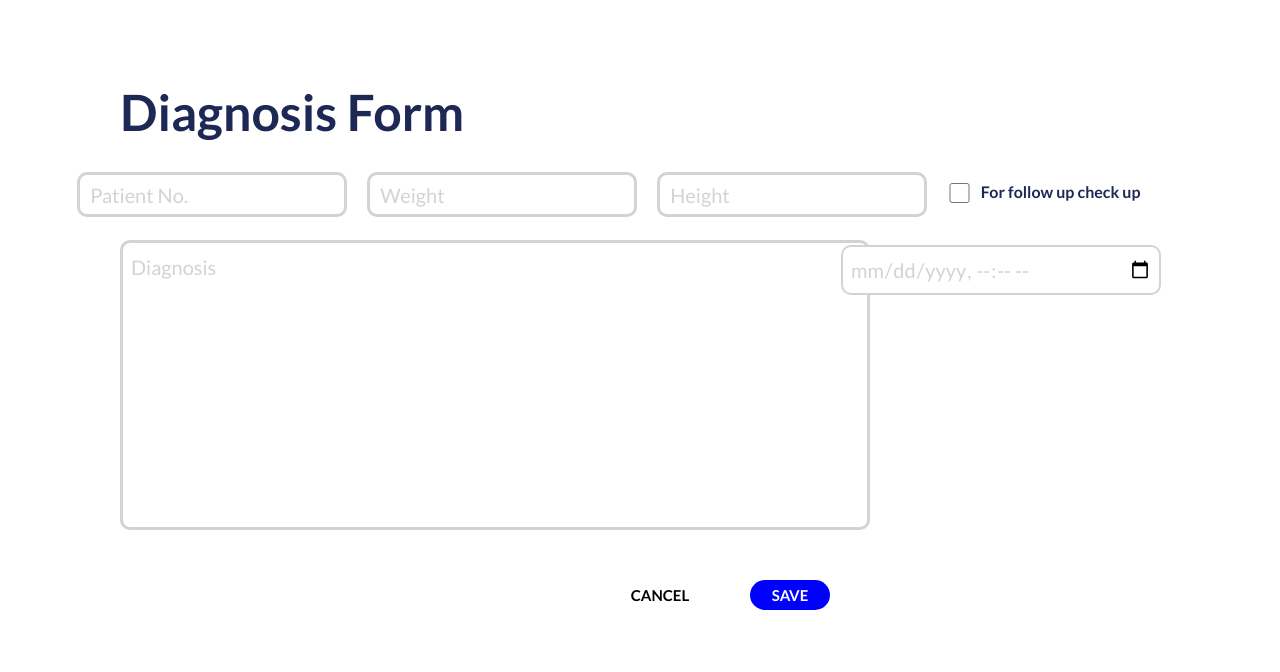
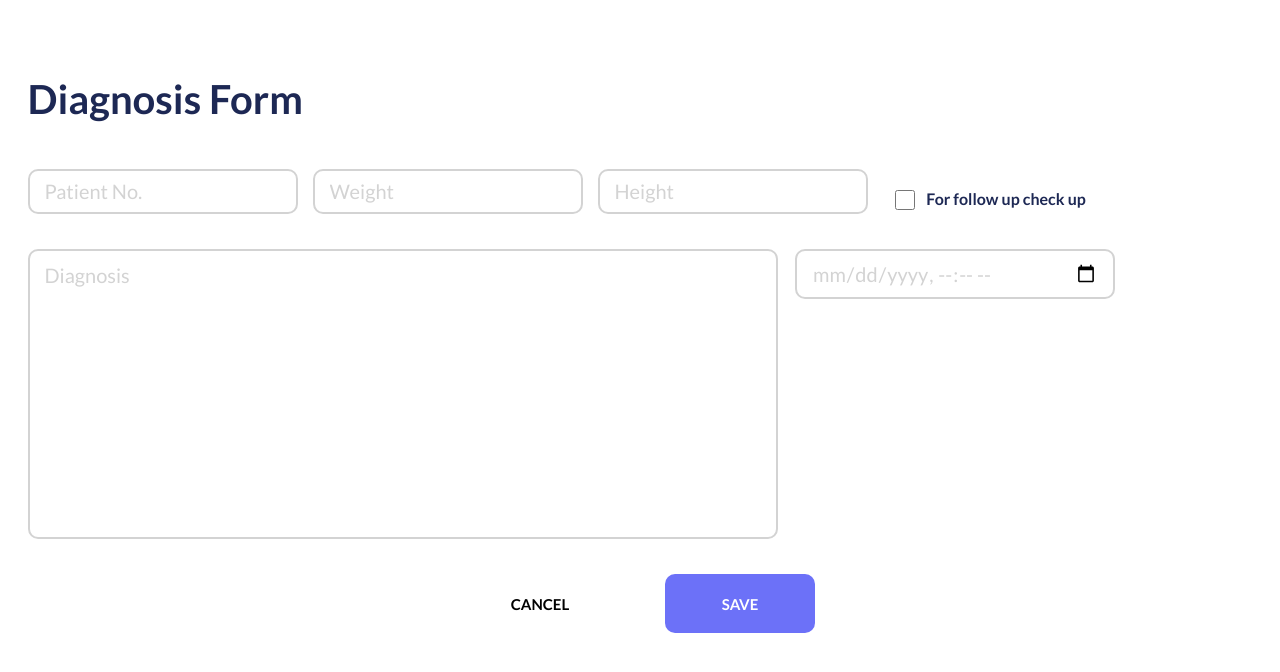
Before and after one commit to keiruu/CIT214-Patient-Tracking-System, a Next.js app: page /diagnosis in a window 1280 px wide. Shown: the top 672 px of the page. Built offline with nearby package versions, Linux system fonts and the light colour scheme.

Commit message:
Fixed form layouts

```diff
--- a/pages/diagnosis.js
+++ b/pages/diagnosis.js
@@ -1,15 +1,17 @@
 import React, { Component } from 'react'
 import styles from '../styles/Diagnosis.module.css'
+import { useRouter } from 'next/router'
 
-function diagnosis() {
+function Diagnosis() {
+  const router = useRouter()
+
   return (
-    <div className= {styles.diagnosisContainer}>
+    <div className={styles.diagnosisContainer}>
 
-      <div className= {styles.headerD}>
+      <form>
+        <div className={styles.headerD}>
           <h1> Diagnosis Form </h1>
         </div>
-
-      <form>
         <div className= {styles.patientsInfoContainer}>
           <div className= {styles.field}>
             <input type= "tel" name= "phone" placeholder= "Patient No."/>
@@ -31,6 +33,7 @@ function diagnosis() {
         </div>
 
 
+        <div className={styles.row2}>
           <div className= {styles.inputDiagnosis}>
             <textarea type="text" placeholder= "Diagnosis"/>
           </div>
@@ -39,11 +42,12 @@ function diagnosis() {
           <div className= {styles.datetime}>
             <input type= "datetime-local"/>
           </div>
+        </div>
 
 
         <div className= {styles.button}>
           <div className= {styles.cancelButton}>
-          <input type= "submit" value= "CANCEL"/>
+            <button onClick={() => router.back}>CANCEL</button>
           </div>
 
           <div className= {styles.saveButton}>
@@ -56,4 +60,4 @@ function diagnosis() {
   )
 }
 
-export default diagnosis;
+export default Diagnosis;
--- a/pages/identification.js
+++ b/pages/identification.js
@@ -52,8 +52,10 @@ function Identification() {
                      <div className={styles.textarea}>
                         <textarea type="text" name='allergies' id='allergies' placeholder='Allergies'></textarea>
                      </div>
-                     <button type="reset" className={styles.Button1}>Cancel</button>
-                     <button type="submit" className={styles.Button2}>Next</button>
+                     <div className={styles.buttons}>
+                        <button type="reset" className={styles.Button1}>Cancel</button>
+                        <button type="submit" className={styles.Button2}>Next</button>
+                     </div>
                </div>
            </div>
         </form>
--- a/styles/Diagnosis.module.css
+++ b/styles/Diagnosis.module.css
@@ -3,48 +3,43 @@
     margin: 0;
     font-family: 'Lato', sans-serif;
     color: #1D2854;
-
+    display: flex;
+    justify-content: center;
+    flex-direction: column;
+    align-items: center;
 }
 
 
 .headerD {
-    height: 120px;
+    height: 100px;
     width: 100%;
-    float: left;
 }
 
 .headerD h1{
-    font-size: 50px;
+    font-size: 40px;
     text-align: left;
-    margin-left: 120px;
     padding-top: 48px;
 }
 
 
 .patientsInfoContainer {
-    width: 98%;
     height: 100px;
     flex-direction: row;
-    justify-content: center;
-
     display: flex;
     padding-top: 20px;
-
+    gap: 15px;
 }
 
 .field {
-
     padding-top: 22px;
-
 }
 
 .field input {
     width: 270px;
     height: 45px;
     border-radius: 10px;
-    margin: 10px;
-    border: 3px solid lightgrey;
-    padding-left: 10px;
+    border: 2px solid lightgrey;
+    padding-left: 15px;
     font-family: 'Lato', sans-serif;
     line-height: 15px;
     font-size: 20px;
@@ -77,7 +72,6 @@
 }
 
 
-
 .checkBox {
     padding: 37px 10px 30px 0px;
     display:inline-flex;
@@ -102,14 +96,15 @@
     font-weight: bold;
 }
 
+.row2 {
+    display: flex;
+    gap: 25px;
+    padding-top: 1.4rem;
+}
+
 .datetime {
-
-    width: 30%;
     height: 150px;
-    float: right;
-    margin-top: 25px;
-    margin-right: 55px;
-
+    margin-left: 130px;
 }
 
 .datetime input {
@@ -120,33 +115,25 @@
     border-radius: 10px;
     font-family: 'Lato', sans-serif;
     color: lightgrey;
-    padding: 7px;
+    padding: 7px 15px;
     outline: none;
-
 }
 
 .datetime input:hover{
     border-color: darkgray;
 }
 
-
-
 .inputDiagnosis {
     width: 50%;
-    height: 300px;
-    margin: 20px 20px 40px 20px;
-    padding-left: 100px;
-    float: left;
-
 }
 
 .inputDiagnosis textarea{
     width: 750px;
     height: 290px;
-    border: 3px solid lightgray;
+    border: 2px solid lightgray;
     border-radius: 10px;
     padding-top: 17px;
-    padding-left: 8px;
+    padding-left: 15px;
     font-family: 'Lato', sans-serif;
     resize: none;
     line-height: 15px;
@@ -175,13 +162,12 @@
     width: 100%;
     flex-direction: row;
     display: flex;
-    padding-left: 620px;
+    justify-content: center;
+    padding-top: 2rem;
 }
 
-.cancelButton input {
-    width: 80px;
-    height: 30px;
-    border-style: hidden;
+.cancelButton button {
+    border: none;
     margin-right: 50px;
     background-color: white;
     font-size: 15px;
@@ -189,15 +175,14 @@
     font-family: 'Lato', sans-serif;
     padding: 5px;
     font-weight: bold;
-    border-radius: 20px;
+    border-radius: 10px;
+    width: 150px;
+    height: 59px;
 }
 
 .saveButton input {
-    width: 80px;
-    height: 30px;
-    border-radius: 20px;
-    background-color: #0000FF;
-    border-color: #0000FF;
+    background-color: #6C71F8;
+    border-color: #6C71F8;
     border-style: hidden;
     color: white;
     font-size: 15px;
@@ -205,9 +190,12 @@
     font-family: 'Lato', sans-serif;
     padding: 5px;
     font-weight: bold;
+    border-radius: 10px;
+    width: 150px;
+    height: 59px;
 }
 .saveButton input:hover {
-    background-color: mediumblue;
+    background-color: #595eea;
 }
 .cancelButton input:hover {
     background-color: lightgray;
--- a/styles/Identification.module.css
+++ b/styles/Identification.module.css
@@ -6,9 +6,9 @@
     font-size: 40x;
     width: 100%;
     height: 46;
-    margin-left: 30px;
+    margin-left: 5rem;
     padding: 0.4rem 0.8rem;
-
+    padding-top: 48px;
 }
 
 .form{
@@ -20,20 +20,15 @@
 
 }
 
-
 .flexcontainer {
     display: flex;
     column-gap: 5px;
-    margin-left: 50px;
-    margin-right: 50px;
-
-
+    margin: 0 5rem;
   }
 
   .flexcontainer> div {
-    margin: 20px;
+    margin: 15px 10px;
     font-size: 10px;
-
 }
 
 
@@ -41,8 +36,8 @@
     height: 50px;
     width: 100%;
     background: #FFFFFF;
-    border: 2px solid #C1C7D0;
-    border-radius: 15px;
+    border: 2px solid lightgrey;
+    border-radius: 10px;
     font-size: 18px;
     font-family: 'Lato';
     font-style: normal;
@@ -55,7 +50,7 @@
   .flexcontainer textarea{
     background: #FFFFFF;
     border: 2px solid #C1C7D0;
-    border-radius: 15px;
+    border-radius: 10px;
     font-size: 18px;
     box-sizing: border-box;
     font-family: 'Lato';
@@ -65,7 +60,7 @@
     width: 500px;
     height: 150px;
     padding: 12px 20px;
-
+    resize: none;
 
   }
 
@@ -92,8 +87,7 @@
   }
 
   .add{
-    width: 60%;
-
+    width: 65%;
   }
   .Cno{
     width: 25%;
@@ -115,13 +109,9 @@
     font-family: 'Lato';
     font-style: normal;
     font-weight: 400;
-    position: absolute ;
     border-radius: 10px;
     width: 283px;
     height: 59px;
-    left: 700px;
-    top: 480px;
-
   }
 
 .Button2{
@@ -134,14 +124,10 @@
   font-style: normal;
     font-weight: 400;
     line-height: 24px;
-    position: absolute;
     width: 283px;
     height: 59px;
-    left: 1024px;
-    top: 480px;
-
-
-
+    background-color: #6C71F8;
+    color: white;
 }
 
 .Button1:hover {
@@ -150,6 +136,25 @@
   }
 
   .Button2:hover {
-    background-color: #6C71F8;
+    background-color: #5459e6;
     color: white;
   }
+
+.flexcontainer input::placeholder, .flexcontainer textarea::placeholder {
+    font-family: 'Lato', sans-serif;
+    font-size: 20px;
+    color: lightgray;
+}
+
+.DOB input{
+  color: lightgrey;
+  font-size: 20px;
+}
+
+.buttons {
+  display: flex;
+  width: 100%;
+  justify-content: end;
+  gap: 25px;
+  align-items: flex-end;
+}
```
Lines whose indentation alone changed are shown as unchanged.
